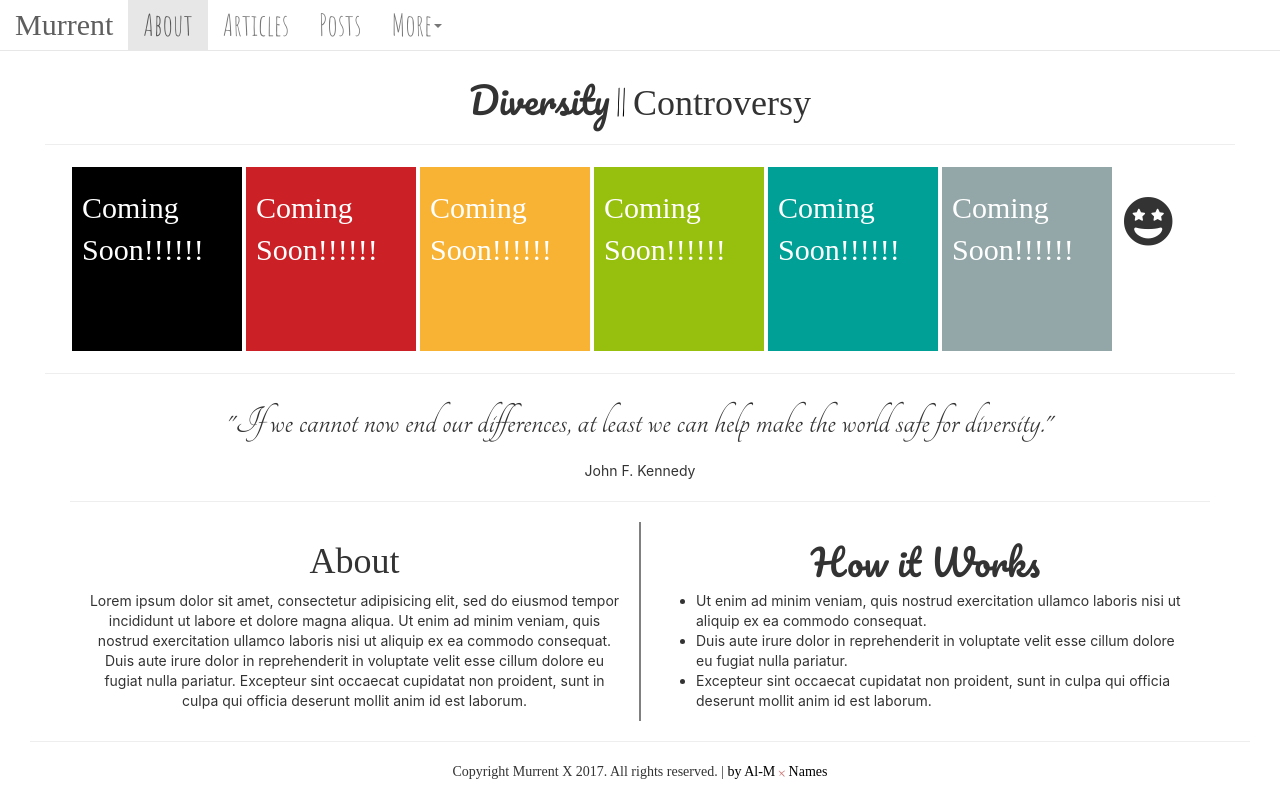
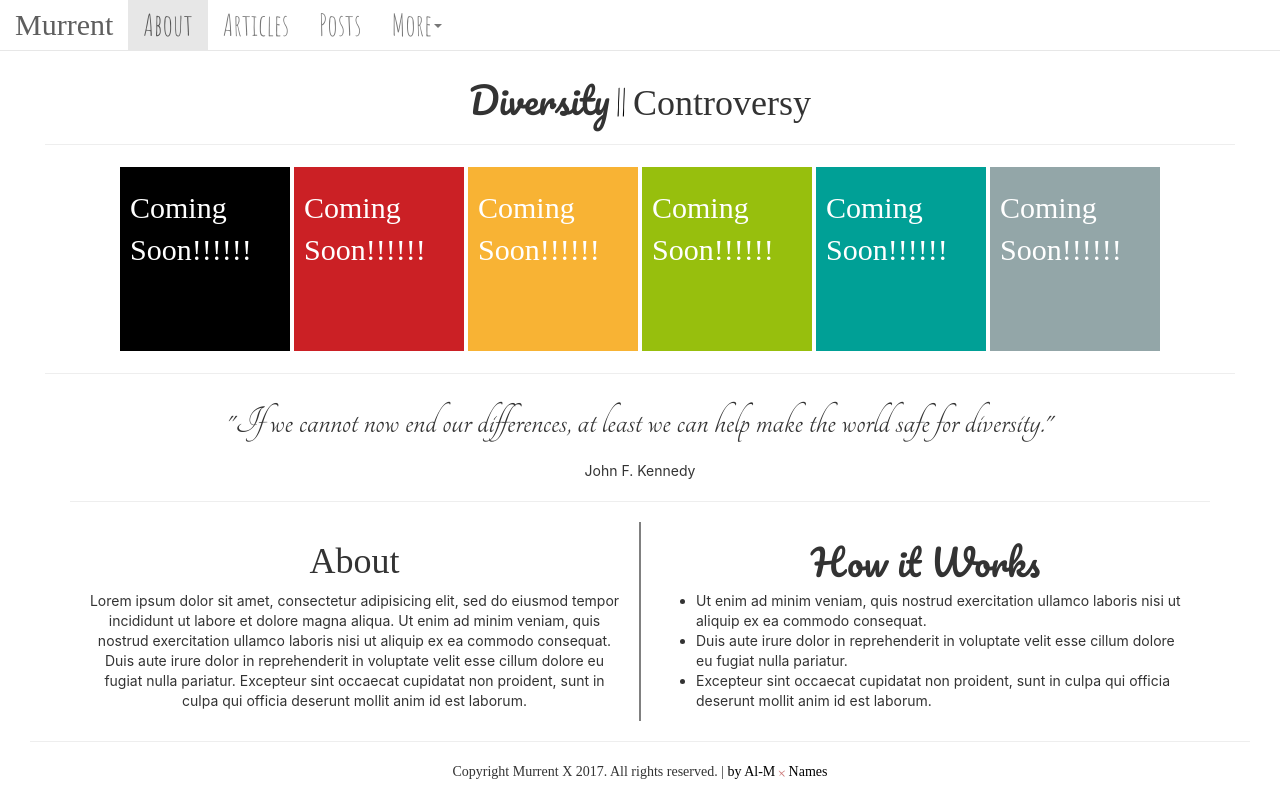
Before and after one commit to Al-Names/Murrent, a React (Create React App) app: page / in a window 1280 px wide. Built offline with nearby package versions, Linux system fonts and the light colour scheme; a web font is replaced by a local one.

Commit message:
boxes fix

```diff
--- a/src/components/squares.js
+++ b/src/components/squares.js
@@ -30,7 +30,7 @@ class Squares extends Component {
     render() {
         return (
             <div className="container-fluid">
-                <div>
+                <div className= "band">
                     <div className="container boxes">
                         <div className="style_prevu_kit" style={box1}><p className="boxText">Coming Soon!!!!!!</p></div>
                         <div className="style_prevu_kit" style={box2}><p className="boxText">Coming Soon!!!!!!</p></div>
@@ -38,7 +38,8 @@ class Squares extends Component {
                         <div className="style_prevu_kit" style={box4}><p className="boxText">Coming Soon!!!!!!</p></div>
                         <div className="style_prevu_kit" style={box5}><p className="boxText">Coming Soon!!!!!!</p></div>
                         <div className="style_prevu_kit" style={box6}><p className="boxText">Coming Soon!!!!!!</p></div>
-                        <i class="feature-icon fas fa-grin-stars"></i>
+
+
                     </div>
                 </div>
                 <hr />
--- a/src/murrent.css
+++ b/src/murrent.css
@@ -31,11 +31,10 @@ body{
 
   .style_prevu_kit
   {
-      display:inline-block;
+
       border:0;
       width:170px;
       height:184px;
-      position: relative;
       -webkit-transition: all 200ms ease-in;
       -webkit-transform: scale(1);
       -ms-transition: all 200ms ease-in;
@@ -62,10 +61,16 @@ body{
       transition: all 200ms ease-in;
       transform: scale(1.5);
   }
-  .boxes{   display: block;
+  .boxes{
+    flex-wrap: wrap;
+    display: flex;
+    flex-direction: row;
+    justify-content: center;
+    align-content: center
 
-    margin: 0 auto;
-
+  }
+  .band{
+    flex-wrap: wrap
 
   }
 
```
